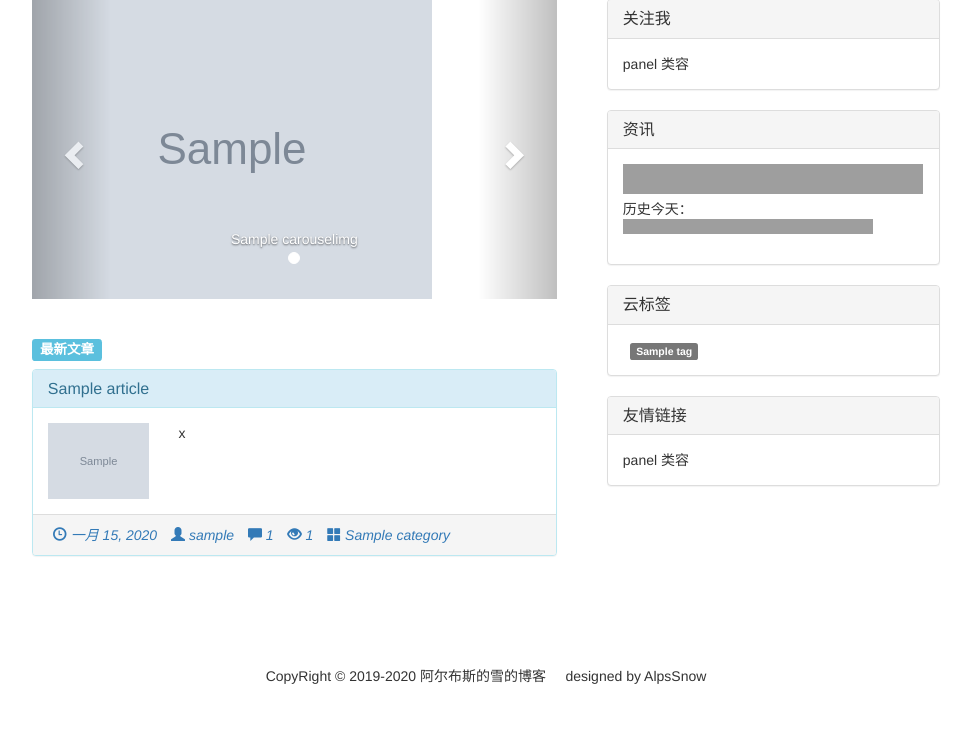
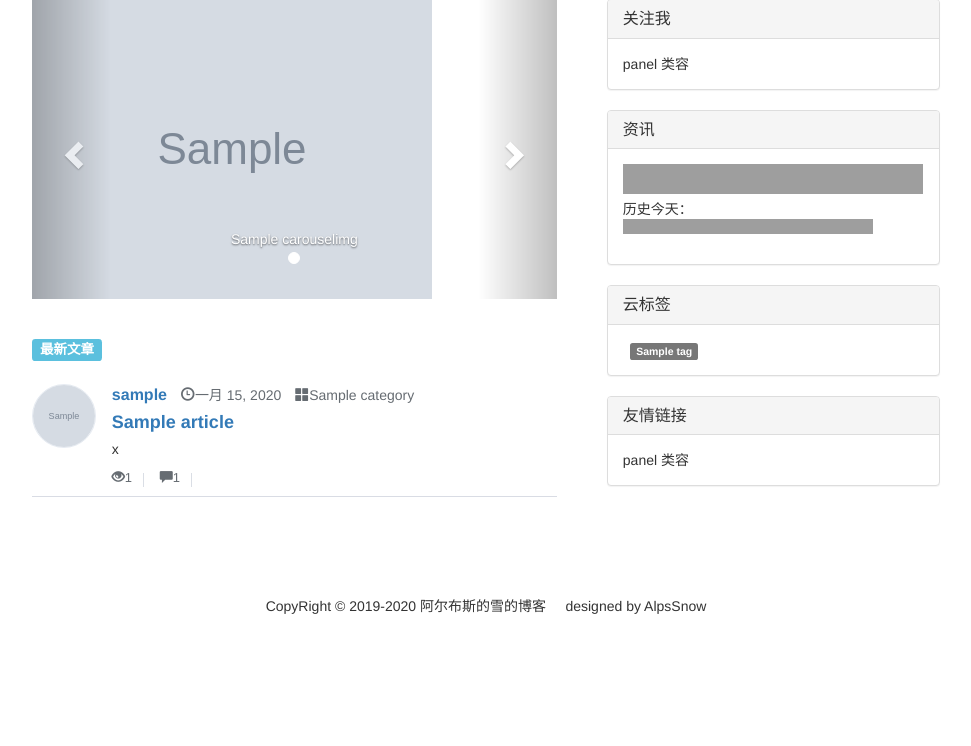
Before and after one commit to AlpsSnow/DjangoBlog, a Django app: page / in a window 1280 px wide. Shown: the part 91-837 px from the top of the page, without its empty margins (154-1125 px from the left). After the commit the page ends 705 px from the top, so only its background shows below. Run offline with Django 3.2, Linux system fonts and the light colour scheme; tables that the repository leaves empty hold one stand-in row (values such as "Sample post"); grey boxes marked "Sample" are stand-in pictures; some libraries are stand-ins or nearby versions; grey boxes are pictures that could not be loaded.

Commit message:
feat: 修改博文列表的布局

```diff
--- a/DjangoBlog/blog/views.py
+++ b/DjangoBlog/blog/views.py
@@ -1,6 +1,8 @@
 from django.shortcuts import render,reverse,redirect
 from django.http import HttpResponse
 from django.contrib.auth.decorators import login_required #只有已经登录的用户才能访问视图
+from .models import Tag, Category, Article
+
 # 使用通用视图
 from django.views.generic import (
     ListView,
@@ -12,10 +14,7 @@ from django.views.generic import (
 # 个别通用视图类访问前必须先登录，如果没有登录，重定向到登录页面
 from django.contrib.auth.mixins import LoginRequiredMixin, UserPassesTestMixin
 
-# 使用函数方式视图
-from .models import Tag, Category, Article
-
-
+from django.contrib import messages
 
 # Create your views here.
 
@@ -117,6 +116,7 @@ class ArticleCreateView(LoginRequiredMixin, CreateView):
 
     def form_valid(self, form):
         form.instance.author = self.request.user
+        messages.success(self.request,f'成功创建博文!')
         return super().form_valid(form)
 
 class ArticleUpdateView(LoginRequiredMixin, UserPassesTestMixin, UpdateView):
@@ -125,6 +125,7 @@ class ArticleUpdateView(LoginRequiredMixin, UserPassesTestMixin, UpdateView):
 
     def form_valid(self, form):
         form.instance.author = self.request.user
+        messages.success(self.request,f'成功更新博文!')
         return super().form_valid(form)
 
     # 检查请求更新博文的用户是否是作者
--- a/DjangoBlog/static/blog/css/blog.css
+++ b/DjangoBlog/static/blog/css/blog.css
@@ -13,6 +13,82 @@ body {
 .blog-header li:hover{
     background-color: #e7e7e7;
 }
+
+
+.article-item {
+    border-bottom: 1px solid #d9dce4;
+    padding: 15px 0 5px;
+    position: relative;
+}
+
+.article-item>.avatar{
+    float: left;
+}
+
+.article-item-main{
+    position: relative;
+    margin-left: 80px;
+}
+
+.article-item-info{
+    margin-bottom: 6px;
+}
+
+.article-item-info .author-name{
+    font-size: 16px;
+    font-weight: 700;
+    margin-right: 10px;
+}
+
+.article-item-info .date-and-source{
+    font-size: 14px;
+    color: #666c72;
+    margin-right: 10px;
+}
+.article-item-content{
+    cursor: pointer;
+}
+
+.article-title{
+    margin: 0;
+    font-size: 18px;
+    font-weight: 700;
+}
+.article-item-content .article-content{
+    margin-top: 7px;
+    overflow: hidden;
+    font-size: 14px;
+}
+
+.article-item-footer{
+    margin-top: 10px;
+    color: #666c72;
+    font-size: 13px;
+}
+
+.article-item-control{
+    position: relative;
+    display:inline-block;
+    margin-bottom: 5px;
+    color: #666c72;
+    margin-right: 24px;
+    line-height: 1.2;
+    user-select: none;
+}
+
+.article-item-control:after {
+    position:absolute;
+    content:'';
+    right:-12px;
+    top:4px;
+    height:14px;
+    width:1px;
+    background-color:#dadee5
+}
+
+
+
+
 
 .arclist ul{
     padding-left: 0px;
--- a/DjangoBlog/templates/blog/index.html
+++ b/DjangoBlog/templates/blog/index.html
@@ -1,7 +1,7 @@
 {% extends "blog/base.html" %}
-
 {% block content %}
 {% load static %}
+<div>
     <!--轮播图-->
     <div id="blogCarousel" class="carousel slide" data-interval="3000" data-ride="carousel">
         <!--轮播(carousel)图标题-->
@@ -37,74 +37,45 @@
                 <span class="sr-only">Next</span>
             </a>
         </div>
+    </div>
 
-    <!--博文列表-->
-    <div class="arclist">
+    <div class="article-list">
         <h4 class="index-title homeh4" style="padding-top: 30px;">
             <a href="#"><i class="el-certificate"></i><span class="label label-info">最新文章</span></a>
         </h4>
-        <!--列表开始-->
-        <ul>
         {% for article in article_list %}
-            <li>
-                <div class="panel panel-info">
-                    <div class="panel-heading">
-                        <h3 class="panel-title">
-                            <a href="{% url 'blog:detail' article.id %}"
-                                title="{{ article.title }}">{{ article.title }}</a>
-                        </h3>
-                    </div>
-                    <div class="panel-body row">
-                        <div class="hidden-xs col-sm-3 col-md-3 col-lg-3">
-                            <a href="{% url 'blog:detail' article.id %}">
-                                <img class="img-responsive" src="{% static article.picture %}" alt="{{ article.title }}"
-                                    title="{{ article.title }}" />
+        <article class="article-item">
+            <a href="#" class="avatar">
+                <img class="rounded-circle account-img" src="{{ article.author.profile.image.url }}" alt="author-image">
+            </a>
+            <div class="article-item-main">
+                <div class="article-item-info">
+                    <a href="#" class="author-name">{{ article.author.username }}</a>
+                    <a href="{% url 'blog:detail' article.id %}" class="date-and-source">
+                        <span class="glyphicon glyphicon glyphicon-time"></span>{{ article.created_date }}
+                    </a>
+                    <a href="{% url 'blog:category' category_id=article.category_id %}" class="date-and-source">
+                        <span class="glyphicon glyphicon-th-large"></span>{{ article.category }}
                     </a>
                 </div>
-                        <div class="col-xs-12 col-sm-9 col-md-9 col-lg-9">
-                            <p>{{ article.digest }}</p>
+                <div class="article-item-body">
+                    <div class="article-item-content">
+                        <a href="{% url 'blog:detail' article.id %}">
+                            <h2 class="article-title">{{ article.title }}</h2>
+                        </a>
+                        <div class="article-content">{{ article.digest }}</div>
                     </div>
                 </div>
-                    <div class="panel-footer">
-                        <div class="article-footer">
-                            <ul>
-                                <li>
-                                    <a title="{{ article.author }} {{ article.created_date }} 发表 ">
-                                        <span class="glyphicon glyphicon glyphicon-time"></span>
-                                        <i>{{ article.created_date }}</i>
+                <div class="article-item-footer">
+                    <a href="#" class="article-item-control">
+                        <span class="glyphicon glyphicon glyphicon-eye-open"></span>{{ article.view }}
                     </a>
-                                </li>
-                                <li>
-                                    <a href="#" title="作者： {{ article.author }}">
-                                        <span class="glyphicon glyphicon glyphicon-user"></span>
-                                        <i>{{ article.author }}</i>
+                    <a href="#" class="article-item-control">
+                        <span class="glyphicon glyphicon glyphicon-comment"></span>{{ article.comment }}
                     </a>
-                                </li>
-                                <li>
-                                    <a href="#" title="已有 {{ article.comment }} 条评论">
-                                        <span class="glyphicon glyphicon glyphicon-comment"></span>
-                                        <i>{{ article.comment }}</i>
-                                    </a>
-                                </li>
-                                <li>
-                                    <a title="已有 {{ article.view }} 次浏览">
-                                        <span class="glyphicon glyphicon glyphicon-eye-open"></span>
-                                        <i>{{ article.view }}</i>
-                                    </a>
-                                </li>
-                                <li>
-                                    <a href="{% url 'blog:category' category_id=article.category_id %}" title="查看分类">
-                                        <span class="glyphicon glyphicon-th-large"></span>
-                                        <i>{{ article.category }}</i>
-                                    </a>
-                                </li>
-                            </ul>
                 </div>
             </div>
-                </div>
-            </li>
+        </article>
         {% endfor %}
-        </ul>
-
     </div>
     {% endblock %}
```
Also changed, not shown: DjangoBlog/templates/blog/articles.html (+24 -54 lines), DjangoBlog/templates/blog/detail.html (+28 -15 lines), DjangoBlog/templates/blog/base.html (line endings or trailing spaces). Lines whose indentation alone changed are shown as unchanged.
